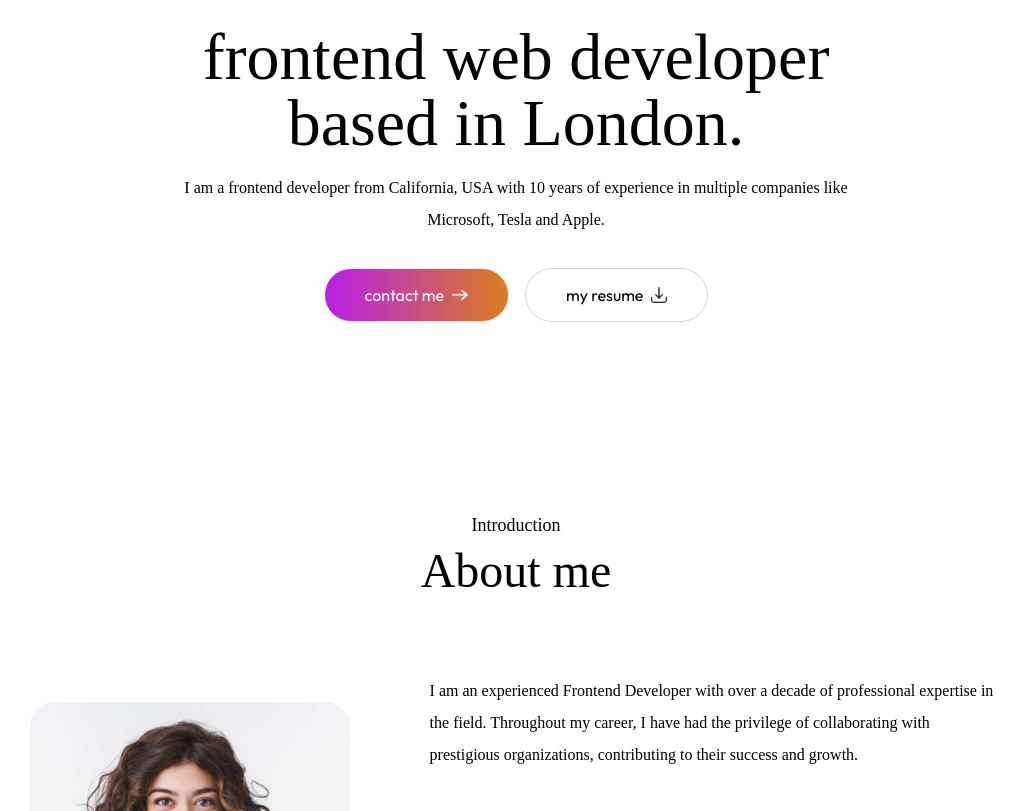
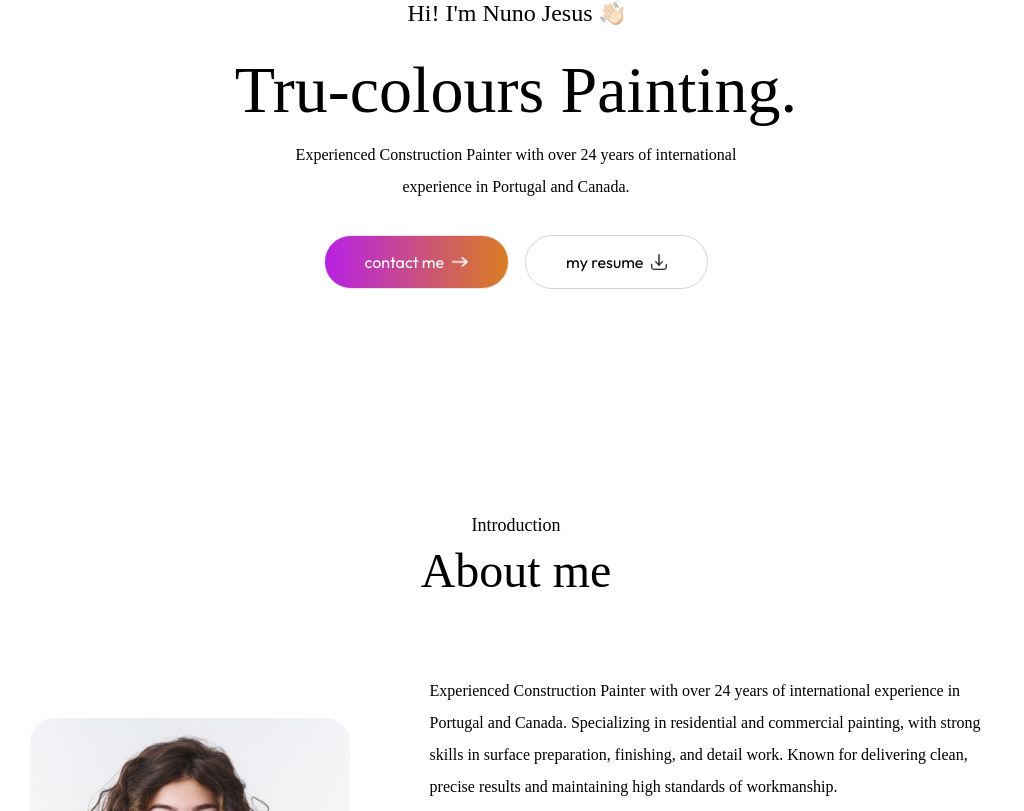
Before and after one commit to PrakharRanjanSrivastava/tru-painting-portfolio, a React (Vite) app: page / in a window 1280 px wide. Shown: the part 329-1140 px from the top of the page, without its empty margins (124-1148 px from the left). Built offline with nearby package versions, Linux system fonts and the light colour scheme; a web font is replaced by a local one.

Commit message:
updated text and image

```diff
--- a/src/components/About.jsx
+++ b/src/components/About.jsx
@@ -42,7 +42,11 @@ export default function About() {
                     </div>
                 </div>
                 <div className="flex-1">
-                    <p className="mb-10 max-w-2xl font-Ovo">I am an experienced Frontend Developer with over a decade of professional expertise in the field. Throughout my career, I have had the privilege of collaborating with prestigious organizations, contributing to their success and growth.</p>
+                    <p className="mb-10 max-w-2xl font-Ovo">Experienced Construction Painter with over 24 years of international experience
+in Portugal and Canada. Specializing in residential and commercial painting, with
+strong skills in surface preparation, finishing, and detail work. Known for
+delivering clean, precise results and maintaining high standards of
+workmanship.</p>
 
                     <ul className="grid grid-cols-1 sm:grid-cols-3 gap-6 max-w-2xl">
                         {data.map((data) => (
--- a/src/components/Header.jsx
+++ b/src/components/Header.jsx
@@ -3,11 +3,13 @@ export default function Header() {
         <div className="w-11/12 max-w-3xl text-center mx-auto h-screen flex flex-col items-center justify-center gap-4">
             <img src="./assets/profile-img.png" alt="" className="rounded-full w-32" />
             <h3 className="flex items-end gap-2 text-xl md:text-2xl mb-3 font-Ovo">
-                Hi! I&apos;m Eliana Jade
+                Hi! I&apos;m Nuno Jesus
                 <img src="./assets/hand-icon.png" alt="" className="w-6 mb-1" />
             </h3>
-            <h1 className="text-3xl sm:text-6xl lg:text-[66px] font-Ovo">frontend web developer based in London.</h1>
-            <p className="max-w-2xl mx-auto font-Ovo">I am a frontend developer from California, USA with 10 years of experience in multiple companies like Microsoft, Tesla and Apple.</p>
+            <h1 className="text-3xl sm:text-6xl lg:text-[66px] font-Ovo">Tru-colours Painting.</h1>
+            <p className="max-w-2xl mx-auto font-Ovo">Experienced Construction Painter with over 24 years of international <br />
+                experience
+in Portugal and Canada.</p>
 
             <div className="flex flex-col sm:flex-row items-center gap-4 mt-4">
                 <a href="#contact"
@@ -15,7 +17,7 @@ export default function Header() {
                     contact me <img src="./assets/right-arrow-white.png" alt="" className="w-4" />
                 </a>
 
-                <a href="./assets/dev-icon.png" download
+                <a href="./assets/detail.resume" download
                     className="px-10 py-2.5 rounded-full border border-gray-300 dark:border-white/25 hover:bg-slate-100/70 dark:hover:bg-darkHover flex items-center gap-2 bg-white dark:bg-transparent dark:text-white">
                     my resume <img src="./assets/download-icon.png" alt="" className="w-4 dark:invert" />
                 </a>
```
Also changed, not shown: public/assets/circular-text.png, 1 other file (tests, documents, lock files or other folders).
